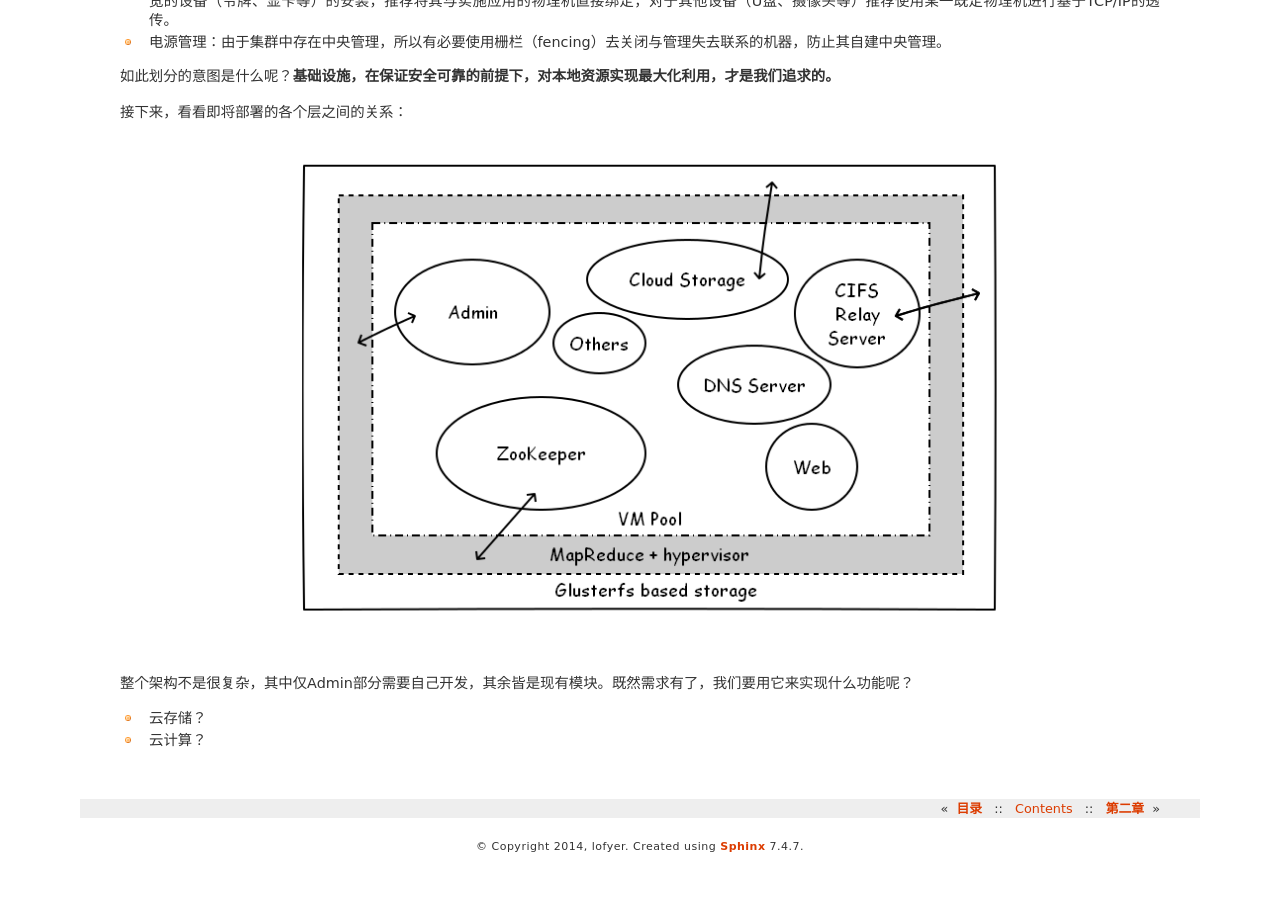
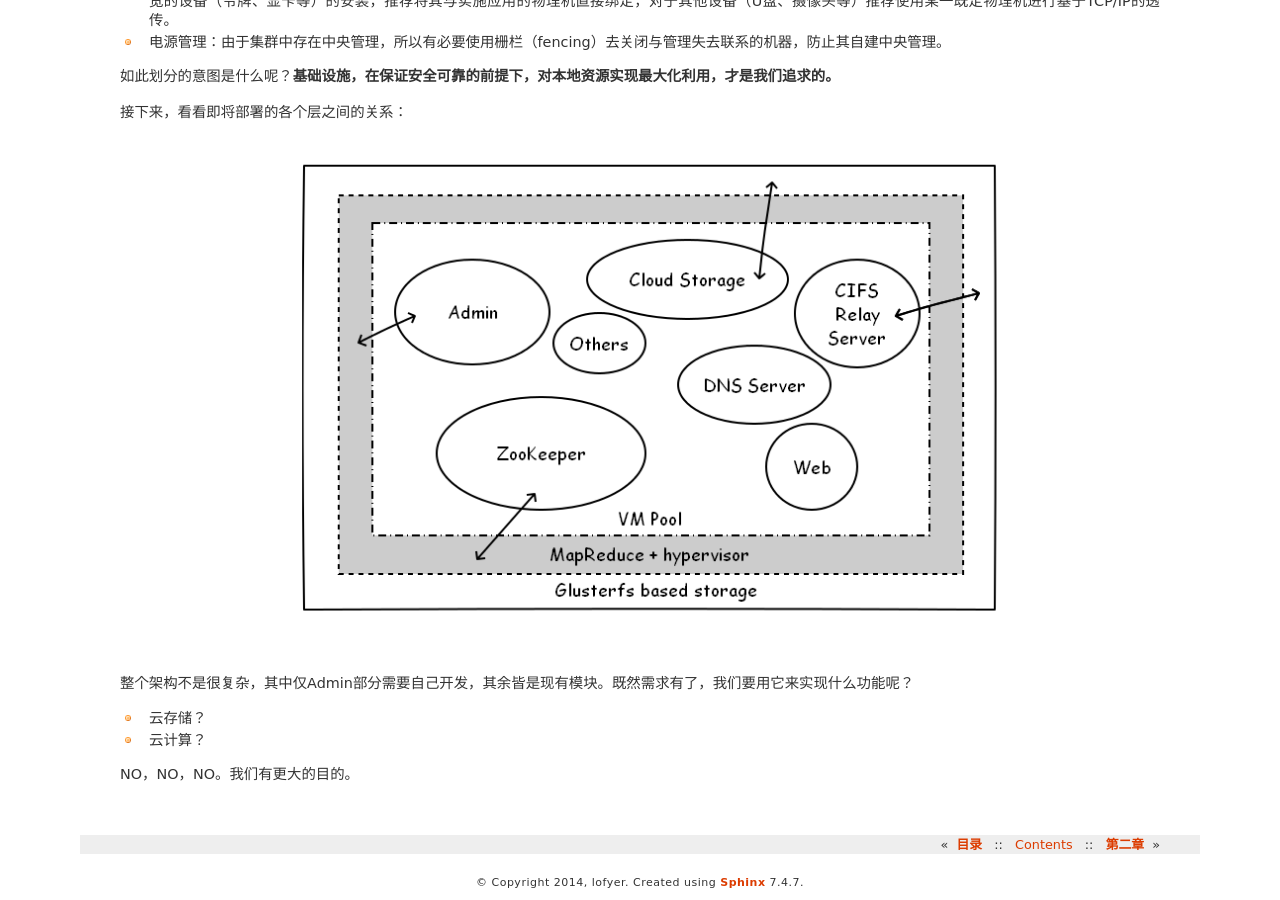
Before and after one commit to lofyer/InTheCloud, a Sphinx documentation site: the page built from source/posts/ch01.rst, in a window 1280 px wide and 900 px high, scrolled down 2209 px. Built offline with Sphinx 7.4.7, drawn with Linux system fonts in a browser that asks for light colours; formulas are drawn with MathJax 3; before the commit the page ends 3073 px from its top, so only the background shows below that.

Commit message:
更新ch01

```diff
--- a/source/posts/ch01.rst
+++ b/source/posts/ch01.rst
@@ -109,3 +109,5 @@
 - 云存储？
 
 - 云计算？
+
+NO，NO，NO。我们有更大的目的。
```
